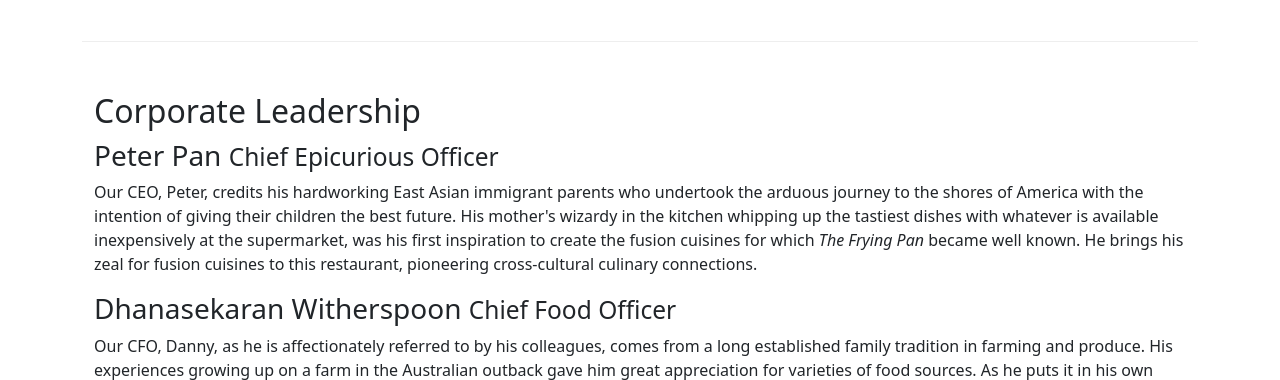
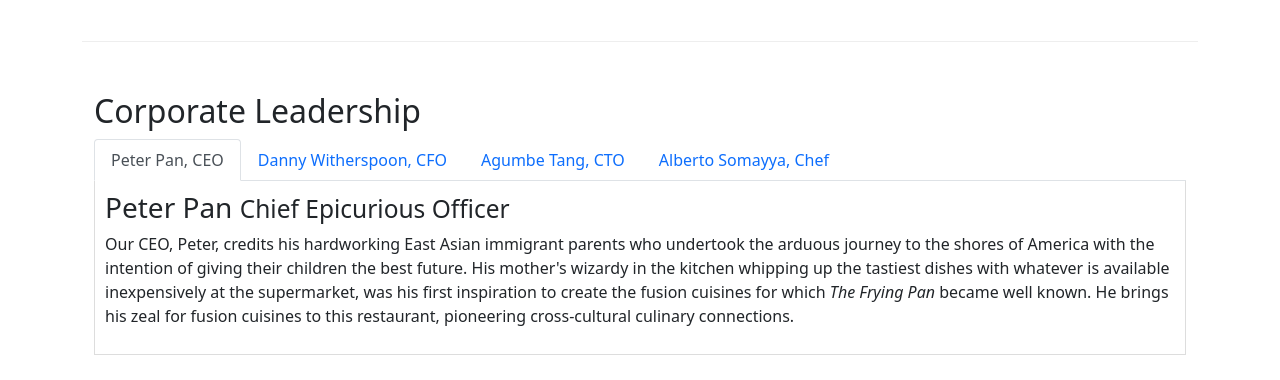
Before and after one commit to Camilo-neck/git-test, a website: page aboutus.html in a window 1280 px wide. Shown: the part 880-1260 px from the top of the page. Drawn offline with nearby package versions, Linux system fonts and the light colour scheme.

Commit message:
Add tabs on about us page

```diff
--- a/aboutus.html
+++ b/aboutus.html
@@ -123,6 +123,26 @@
         <div class="row row-content">
             <div class="col col-sm">
                 <h2>Corporate Leadership</h2>
+                <ul class="nav nav-tabs">
+                    <li class="nav-item">
+                       <a href="#peter" class="nav-link active" role="tab" role="tab" data-bs-toggle="tab">
+                        Peter Pan, CEO</a>
+                    </li>
+                    <li class="nav-item">
+                       <a href="#danny" class="nav-link" role="tab" data-bs-toggle="tab">
+                        Danny Witherspoon, CFO</a>
+                    </li>
+                    <li class="nav-item">
+                       <a href="#agumbe" class="nav-link" role="tab" data-bs-toggle="tab">
+                        Agumbe Tang, CTO</a>
+                    </li>
+                    <li class="nav-item">
+                       <a href="#alberto" class="nav-link" role="tab" data-bs-toggle="tab">
+                        Alberto Somayya, Chef</a>
+                    </li>
+                </ul>
+                <div class="tab-content">
+                    <div role="tabpanel" class="tab-pane fade show active" id="peter">
                         <h3>Peter Pan <small>Chief Epicurious Officer</small></h3>
                         <p class="d-none d-sm-block">Our CEO, Peter, credits his hardworking East Asian immigrant parents who
                             undertook the arduous
@@ -132,6 +152,9 @@
                             <em>The Frying Pan</em> became well known. He brings his zeal for fusion cuisines to this
                             restaurant, pioneering cross-cultural culinary connections.
                         </p>
+                    </div>
+
+                    <div role="tabpanel" class="tab-pane fade" id="danny">
                         <h3>Dhanasekaran Witherspoon <small>Chief Food Officer</small></h3>
                         <p class="d-none d-sm-block">Our CFO, Danny, as he is affectionately referred to by his colleagues,
                             comes from a long established
@@ -139,18 +162,26 @@
                             outback gave him great appreciation for varieties of food sources. As he puts it in his own words,
                             <em>Everything that runs, wins, and everything that stays, pays!</em>
                         </p>
+                    </div>
+
+                    <div role="tabpanel" class="tab-pane fade" id="agumbe">
                         <h3>Agumbe Tang <small>Chief Taste Officer</small></h3>
                         <p class="d-none d-sm-block">Blessed with the most discerning gustatory sense, Agumbe, our CTO,
                             personally ensures that every dish
                             that we serve meets his exacting tastes. Our chefs dread the tongue lashing that ensues if their
                             dish does not meet his exacting standards. He lives by his motto, <em>You click only if you survive
                             my lick.</em></p>
+                    </div>
+
+                    <div role="tabpanel" class="tab-pane fade" id="alberto">
                         <h3>Alberto Somayya <small>Executive Chef</small></h3>
                         <p class="d-none d-sm-block">Award winning three-star Michelin chef with wide International experience
                             having worked closely with
                             whos-who in the culinary world, he specializes in creating mouthwatering Indo-Italian fusion
                             experiences. He says, <em>Put together the cuisines from the two craziest cultures, and you get a
                             winning hit! Amma Mia!</em></p>
+                    </div>
+                </div>
             </div>
             <div class="row row-content">
                 <div class="col-12 col-sm-9">
--- a/css/style.css
+++ b/css/style.css
@@ -35,3 +35,14 @@ body {
     padding: 30px 0px 0px 0px;
     z-index: 0;
 }
+
+.navbar-dark {
+    background-color: #512da8;
+}
+
+.tab-content {
+    border-left: 1px solid #ddd;
+    border-right: 1px solid #ddd;
+    border-bottom: 1px solid #ddd;
+    padding: 10px;
+}
```
Lines whose indentation alone changed are shown as unchanged.
